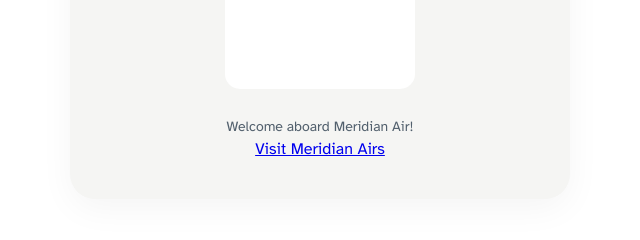
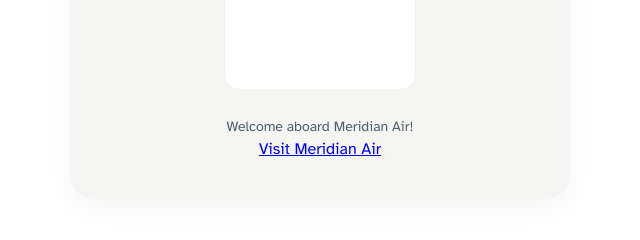
Before and after one commit to molaetsakamohelo-10/Flight-Reservation-System-Landing-Page, a plain HTML site: page index.html in a window 1280 px wide. Shown: the part 1180-1420 px from the top of the page, 320-960 px from the left. Drawn offline with Linux system fonts and the light colour scheme.

Commit message:
Restore index.html content

```diff
--- a/index.html
+++ b/index.html
@@ -88,7 +88,7 @@
             href="https://molaetsakamohelo-10.github.io/Flight-Reservation-System/"
             target="_blank"
             class="website-link">
-            Visit Meridian Airs
+            Visit Meridian Air
         </a>
 
     </div>
```
